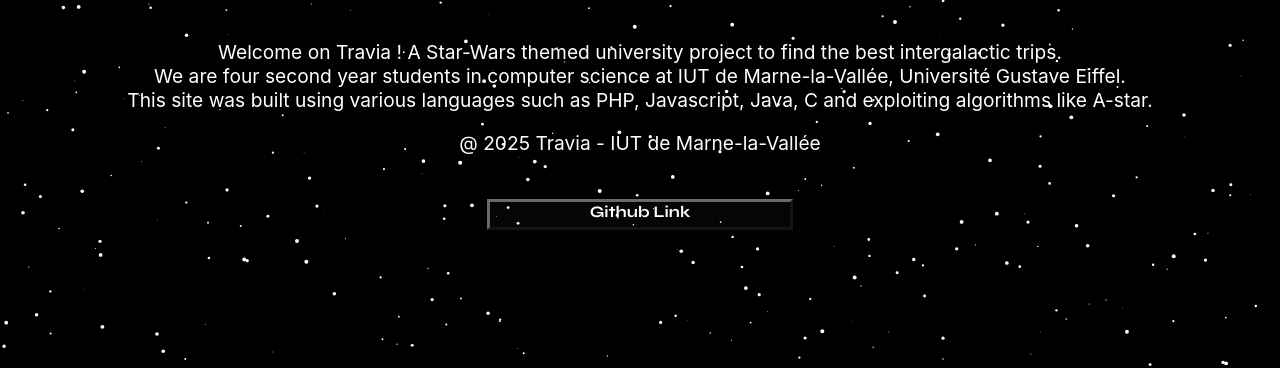
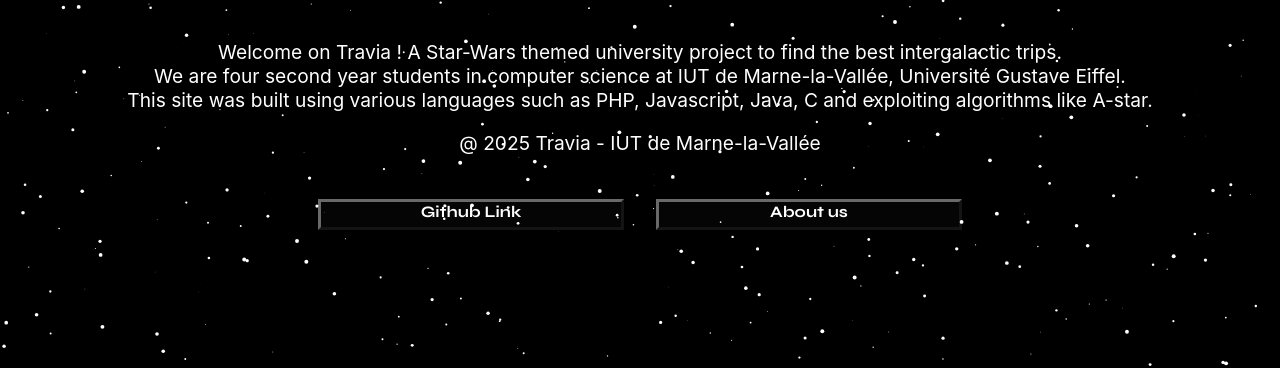
Before and after one commit to HayroMaki/Travia, a PHP site: page /aboutus.php in a window 1280 px wide. Shown: the part 562-930 px from the top of the page. Run offline with PHP 8.4, Linux system fonts and the light colour scheme; a stand-in replaces the project's code that opens the database connection; some web fonts are replaced.

Commit message:
Update for about us page

```diff
--- a/include/footer.inc.php
+++ b/include/footer.inc.php
@@ -4,4 +4,9 @@
             <div class="GenButton footer">Github Link</div>
         </a>
     </div>
+    <div id="genDiv">
+        <a href="aboutus.php" class="admin-link">
+            <div class="GenButton footer">About us</div>
+        </a>
+    </div>
 </footer>
```
